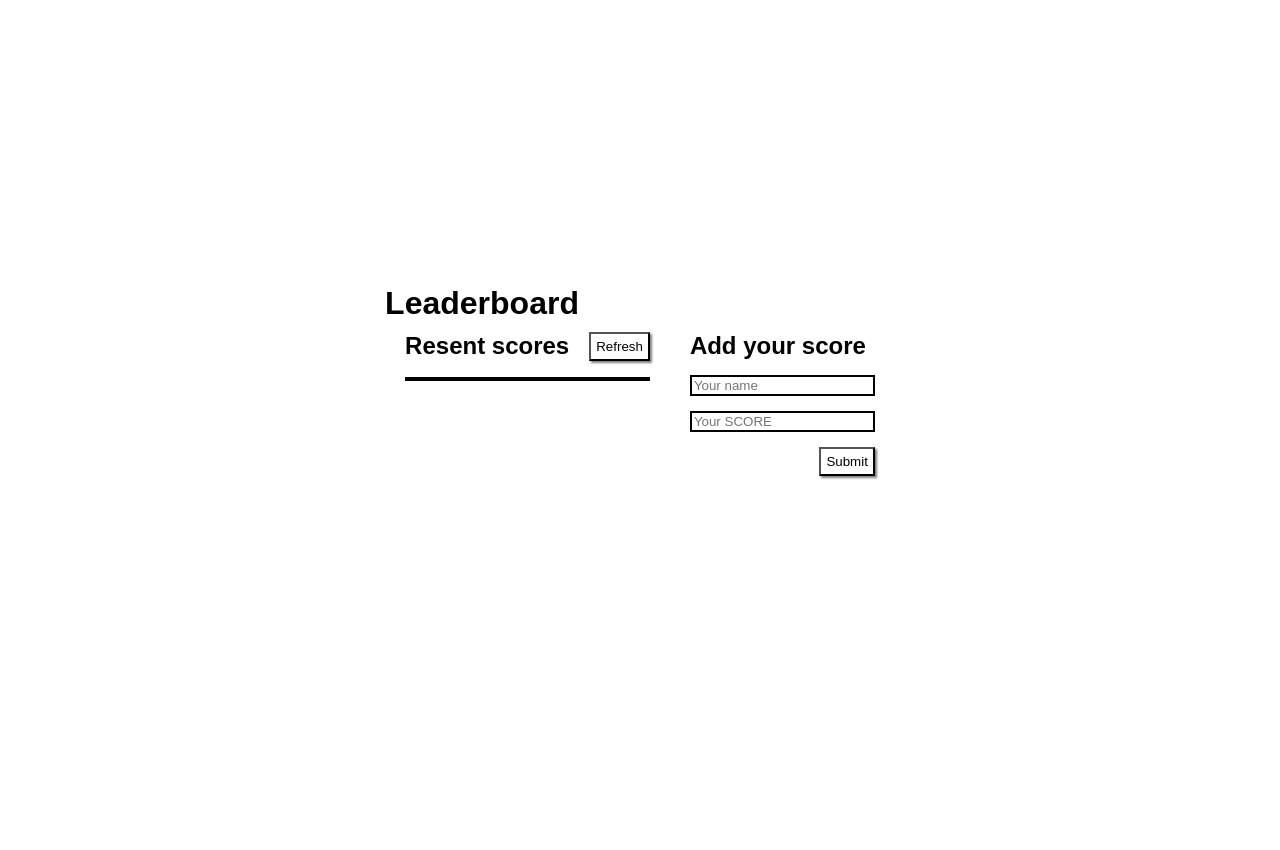
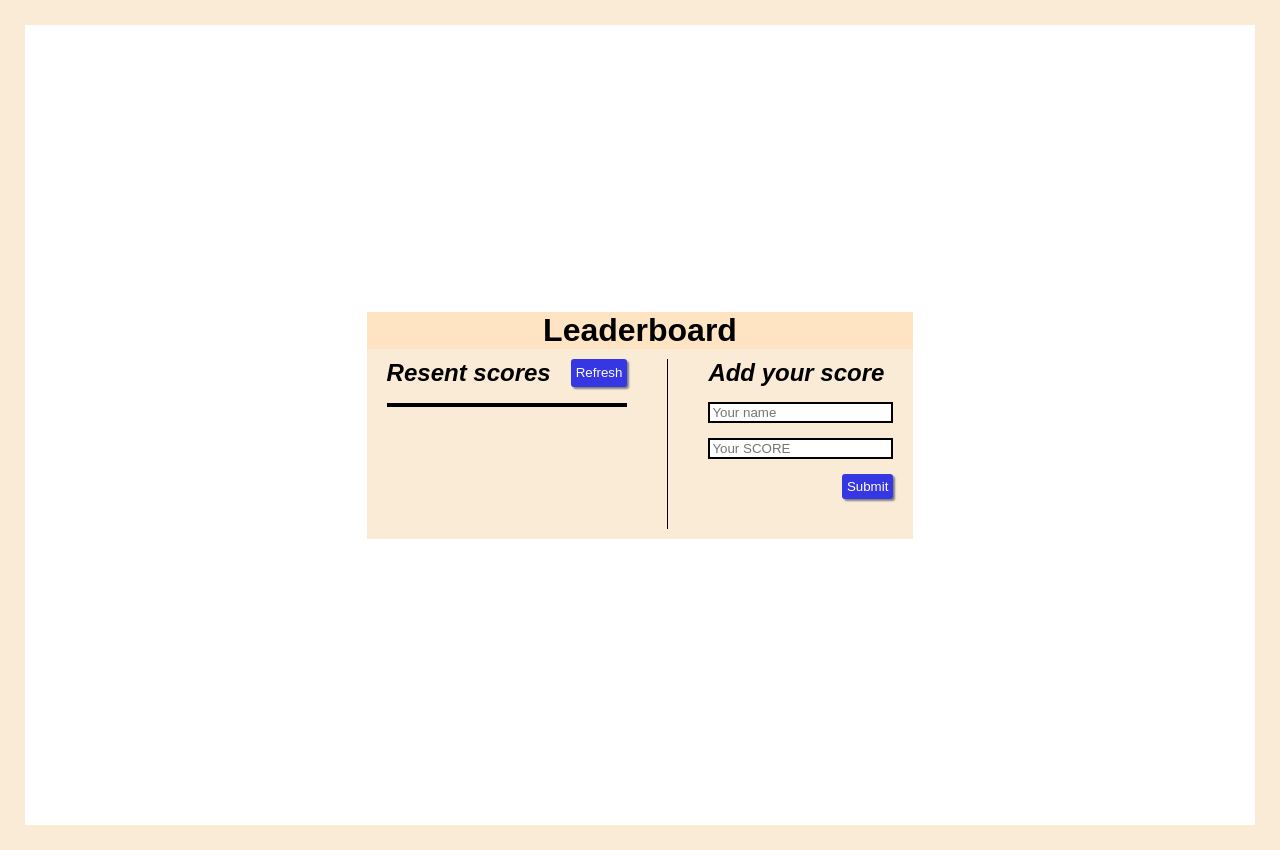
Before and after one commit to iBel251/leaderboard, a website built with webpack: page src/index.html in a window 1280 px wide. Before the commit the page ends 800 px from the top, so only its background shows below. Built offline with nearby package versions, Linux system fonts and the light colour scheme; no server answers.

Commit message:
Personalized style

```diff
--- a/src/style.css
+++ b/src/style.css
@@ -1,12 +1,15 @@
 html {
   padding: 0;
+  height: 100%;
 }
 
 body {
   margin: 0;
   padding: 0;
   font-family: sans-serif;
-  height: 100vh;
+  height: 100%;
+  border: 25px solid antiquewhite;
+  overflow: hidden;
 }
 
 li {
@@ -15,10 +18,13 @@ li {
 
 h1 {
   margin: 0;
+  background-color: bisque;
+  text-align: center;
 }
 
 h2 {
   margin: 0;
+  font-style: italic;
 }
 
 input {
@@ -29,7 +35,15 @@ button {
   width: fit-content;
   padding: 5px;
   box-shadow: 2px 2px 2px gray;
-  background-color: white;
+  background-color: rgb(54, 54, 226);
+  color: white;
+  border: none;
+  border-radius: 3px;
+}
+
+button:hover {
+  background-color: aqua;
+  color: black;
 }
 
 .window {
@@ -43,10 +57,13 @@ button {
 
 .container {
   display: flex;
+  background-color: antiquewhite;
 }
 
 .left-sec {
   margin: 10px 20px;
+  border-right: 1px solid black;
+  padding-right: 40px;
 }
 
 .left-sec div {
@@ -64,6 +81,7 @@ button {
 
 .left-sec li p {
   margin: 0;
+  font-weight: 700;
 }
 
 .left-sec li {
@@ -71,7 +89,7 @@ button {
 }
 
 .left-sec li:nth-child(even) {
-  background-color: rgb(228, 228, 228);
+  background-color: rgb(254, 218, 170);
 }
 
 .right-sec {
```
